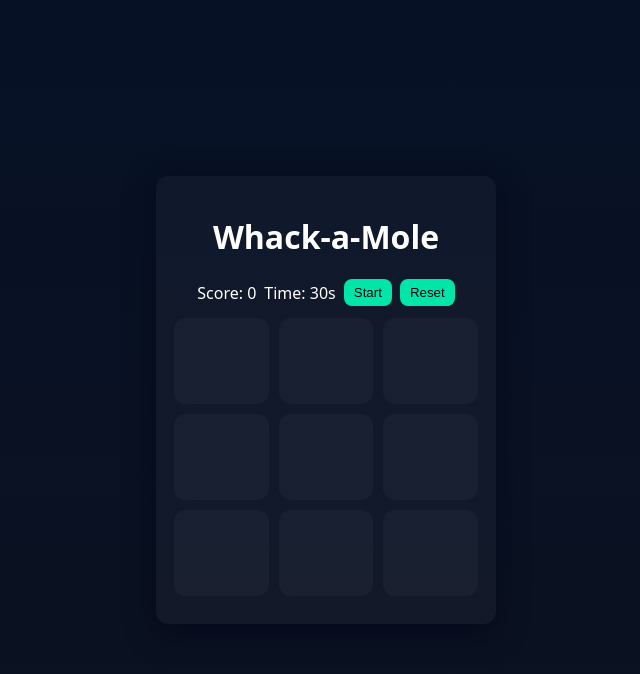
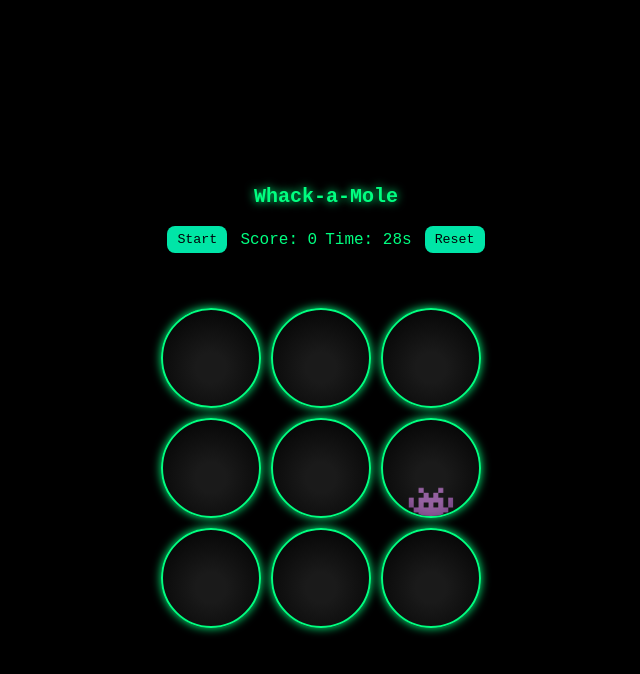
Before and after one commit to tahirainam/WaM, a website built with Vite: page index.html in a window 1280 px wide. Both pictures are taken after a click on the button "Start". Shown: the whole page, without its empty margins (314-954 px from the left). Built offline with nearby package versions, Linux system fonts and the light colour scheme.

Commit message:
added js logic for game

```diff
--- a/index.html
+++ b/index.html
@@ -8,16 +8,16 @@
     <title>whack-a-mole</title>
   </head>
   <body>
-    <main class="container">
+    <header>
       <h1>Whack-a-Mole</h1>
-
       <div class="hud">
+        <button id="startBtn">Start</button>
         <div>Score: <span id="score">0</span></div>
         <div>Time: <span id="time">30</span>s</div>
-        <button id="startBtn">Start</button>
         <button id="resetBtn">Reset</button>
       </div>
-
+    </header>
+    <main class="container">
       <div id="grid" class="grid">
         <!-- nine holes -->
         <div class="hole" data-index="0"></div>
--- a/src/main.js
+++ b/src/main.js
@@ -0,0 +1,109 @@
+// app.js
+const holes = Array.from(document.querySelectorAll('.hole'));
+const scoreEl = document.getElementById('score');
+const timeEl = document.getElementById('time');
+const startBtn = document.getElementById('startBtn');
+const resetBtn = document.getElementById('resetBtn');
+const messageEl = document.getElementById('message');
+
+let score = 0;
+let timeLeft = 30;
+let currentMoleIndex = null;
+let timerInterval = null;
+let moleInterval = null;
+let gameRunning = false;
+
+// reset UI and state
+function resetGame() {
+  score = 0;
+  timeLeft = 30;
+  currentMoleIndex = null;
+  gameRunning = false;
+  clearInterval(timerInterval);
+  clearInterval(moleInterval);
+  scoreEl.textContent = score;
+  timeEl.textContent = timeLeft;
+  holes.forEach(h => h.classList.remove('active'));
+  messageEl.textContent = '';
+  messageEl.style.display = "none";
+
+}
+function showRandomMole() {
+  // 1. Hide previous mole
+  if (currentMoleIndex !== null) {
+    holes[currentMoleIndex].classList.remove('active');
+  }
+
+  // 2. Pick a random new index
+  let randomIndex;
+  do {
+    randomIndex = Math.floor(Math.random() * holes.length);
+  } while (randomIndex === currentMoleIndex); // avoid same hole twice
+
+  // 3. Update currentMoleIndex and show mole
+  currentMoleIndex = randomIndex;
+  holes[currentMoleIndex].classList.add('active');
+}
+
+function handleHoleClick(index) {
+  if (!gameRunning) return; // ignore clicks if game not started
+
+  if (index === currentMoleIndex) {
+    score++;
+    scoreEl.textContent = score;
+
+    // hide the mole immediately after hit
+    holes[currentMoleIndex].classList.remove('active');
+    currentMoleIndex = null;
+  }
+}
+
+
+// start game
+function startGame() {
+  resetGame(); // always start fresh
+  gameRunning = true;
+  scoreEl.textContent = score;
+  timeEl.textContent = timeLeft;
+  messageEl.textContent = "";
+
+  // Show the first mole immediately
+  showRandomMole();
+
+  // 1️⃣ Start mole interval — change mole every 700ms
+  moleInterval = setInterval(() => {
+    showRandomMole();
+  }, 700);
+
+  // 2️⃣ Start countdown timer
+  timerInterval = setInterval(() => {
+    timeLeft--;
+    timeEl.textContent = timeLeft;
+
+    if (timeLeft <= 0) {
+      clearInterval(moleInterval);
+      clearInterval(timerInterval);
+      gameRunning = false;
+      holes[currentMoleIndex]?.classList.remove("active");
+      messageEl.style.display = "block";
+      messageEl.textContent = `Game Over — Your Score: ${score}`;
+    }
+  }, 1000);
+}
+// add click handlers for buttons
+
+startBtn.addEventListener('click', () => {
+  if (gameRunning) return;
+  startGame();
+});
+
+resetBtn.addEventListener('click', resetGame);
+
+// add click handlers for holes
+holes.forEach((hole, index) => {
+  hole.addEventListener('click', () => handleHoleClick(index));
+});
+
+
+// initialize
+resetGame();
--- a/src/style.css
+++ b/src/style.css
@@ -8,23 +8,47 @@
   box-sizing: border-box;
 }
 body {
-  font-family: system-ui, Arial, sans-serif;
-  background: linear-gradient(180deg, #071126 0%, #0b1220 100%);
-  color: white;
+  font-family: "Press Start 2P", monospace;
+  background-color: #000;
+  color: #00ff80;
+  text-align: center;
+  margin: 0;
+  padding: 20px;
+  height: 100vh;
   display: flex;
+  flex-direction: column;
+  justify-content: center;
   align-items: center;
-  justify-content: center;
-  min-height: 100vh;
-  margin: 0;
 }
+@import url("https://fonts.googleapis.com/css2?family=Press+Start+2P&display=swap");
+
+h1 {
+  text-shadow: 0 0 10px #00ff80;
+  font-size: 20px;
+}
+
+button {
+  background-color: #111;
+  border: 2px solid #00ff80;
+  color: #00ff80;
+  font-family: inherit;
+  padding: 10px 20px;
+  cursor: pointer;
+  margin: 5px;
+  text-shadow: 0 0 5px #00ff80;
+  transition: all 0.2s;
+}
+
+button:hover {
+  background-color: #00ff80;
+  color: #000;
+}
+
 .container {
-  width: 340px;
-  max-width: 90vw;
-  text-align: center;
-  padding: 18px;
-  border-radius: 12px;
-  background: rgba(255, 255, 255, 0.03);
-  box-shadow: 0 8px 30px rgba(2, 6, 23, 0.7);
+  display: grid;
+  grid-template-columns: repeat(3, 100px);
+  grid-gap: 15px;
+  margin-top: 30px;
 }
 .hud {
   display: flex;
@@ -49,32 +73,57 @@ body {
   margin-top: 8px;
 }
 .hole {
-  background: rgba(255, 255, 255, 0.03);
-  height: 86px;
-  border-radius: 12px;
+  width: 100px;
+  height: 100px;
+  background: radial-gradient(circle at 50% 60%, #1a1a1a 20%, #000 100%);
+  border: 2px solid #00ff80;
+  border-radius: 50%;
   position: relative;
   cursor: pointer;
-  display: flex;
-  align-items: flex-end;
-  justify-content: center;
   overflow: hidden;
+  box-shadow: 0 0 10px #00ff80;
+  transition: transform 0.1s ease;
 }
+
+.hole:hover {
+  transform: scale(1.05);
+}
+
+/* The mole */
 .hole::after {
-  content: "";
-  width: 70%;
-  height: 60%;
-  background: radial-gradient(circle at 50% 30%, #654, #321 60%);
+  content: "👾";
+  position: absolute;
+  top: 60%;
+  left: 50%;
+  transform: translate(-50%, 100%);
+  font-size: 40px;
   opacity: 0;
-  transform: translateY(40%);
-  transition: transform 0.12s ease, opacity 0.08s;
-  border-radius: 50%;
+  transition: transform 0.2s ease, opacity 0.2s ease;
 }
+
+/* When mole appears */
 .hole.active::after {
+  transform: translate(-50%, -10%);
   opacity: 1;
-  transform: translateY(0%);
 }
+
 .message {
-  margin-top: 10px;
-  font-size: 14px;
-  color: #ffd;
+  position: absolute;
+  top: 50%;
+  left: 50%;
+  transform: translate(-50%, -50%);
+  font-size: 18px;
+  color: #ff6ec7;
+  text-shadow: 0 0 10px #ff6ec7;
+  background: rgba(0, 0, 0, 0.8);
+  padding: 20px 30px;
+  border: 2px solid #00ff80;
+  border-radius: 10px;
+  z-index: 10;
+  display: none;
 }
+
+.hole.active:active::after {
+  transform: scale(0.9);
+  transition: transform 0.1s;
+}
```
